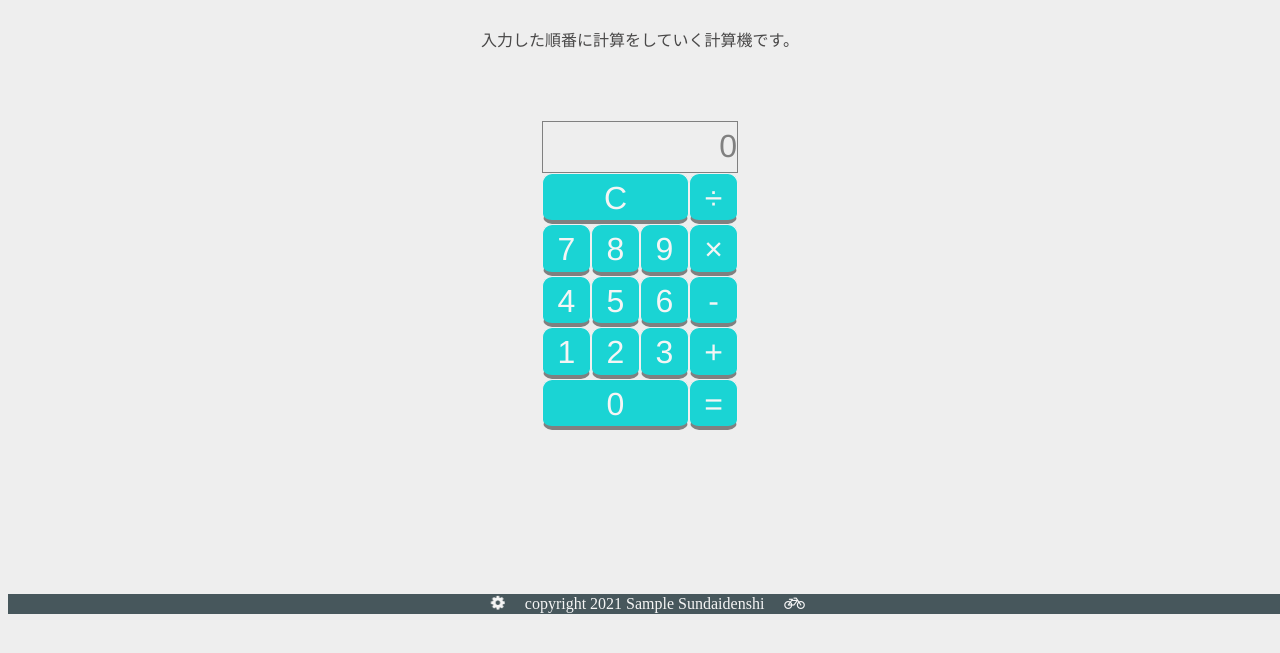
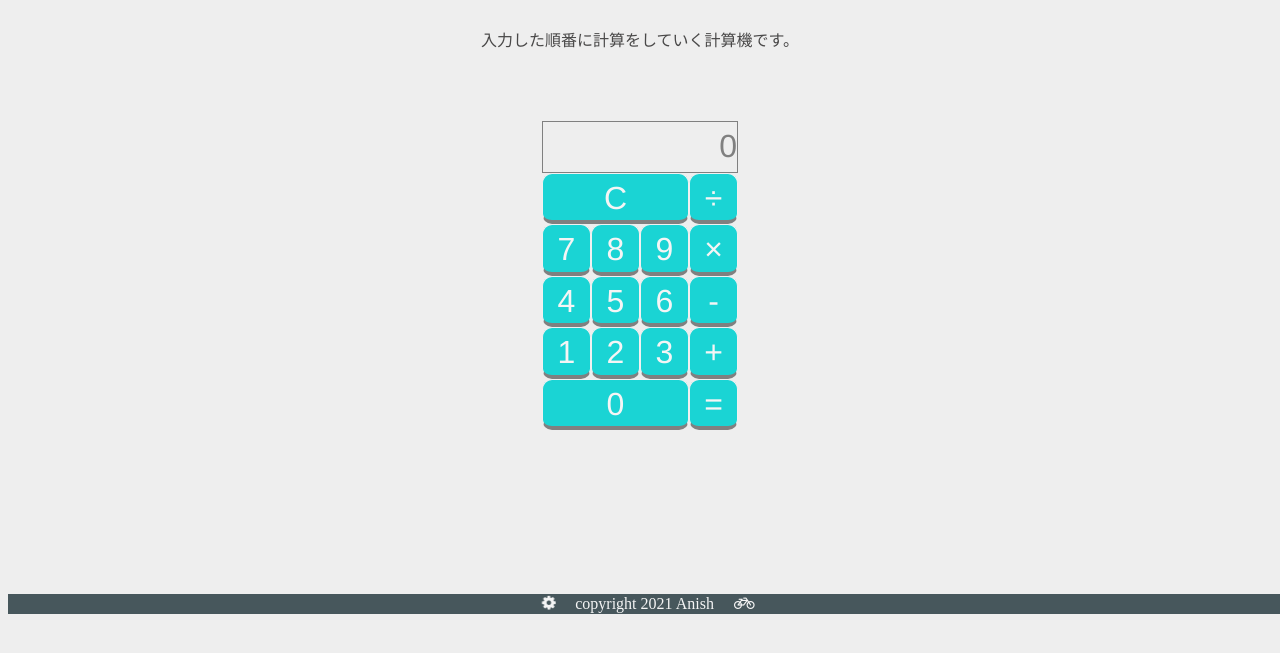
Before and after one commit to shrestha1998/mobileapp, a plain HTML site: page 03_calcuator(button)/calculator_button.html in a window 1280 px wide. Shown: the part 171-824 px from the top of the page. Drawn offline with Linux system fonts and the light colour scheme.

Commit message:
Update calculator_button.html

```diff
--- a/03_calcuator(button)/calculator_button.html
+++ b/03_calcuator(button)/calculator_button.html
@@ -58,7 +58,7 @@
         <!-- https://saruwakakun.com/html-css/basic/font-awesome#san2 アイコンの設定いろいろ -->
         <!-- アイコンの大きさ -->
         <i class="fa fa-cog fa-spin animated font05" aria-hidden="true"></i>
-        <span class="mgn-01">copyright 2021 Sample Sundaidenshi</span>
+        <span class="mgn-01">copyright 2021 Anish</span>
         <i class="fa fa-bicycle faa-passing animated font06" aria-hidden="true"></i>
       </p>
     </footer>
```
